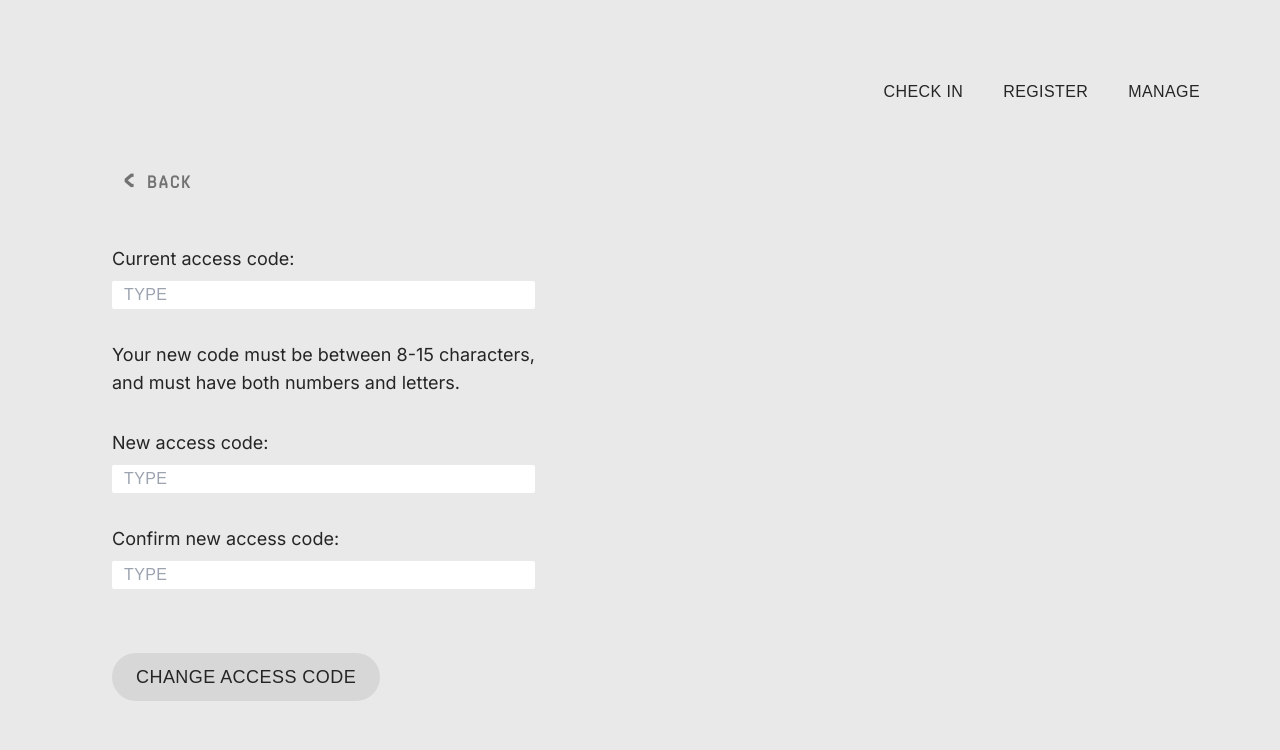
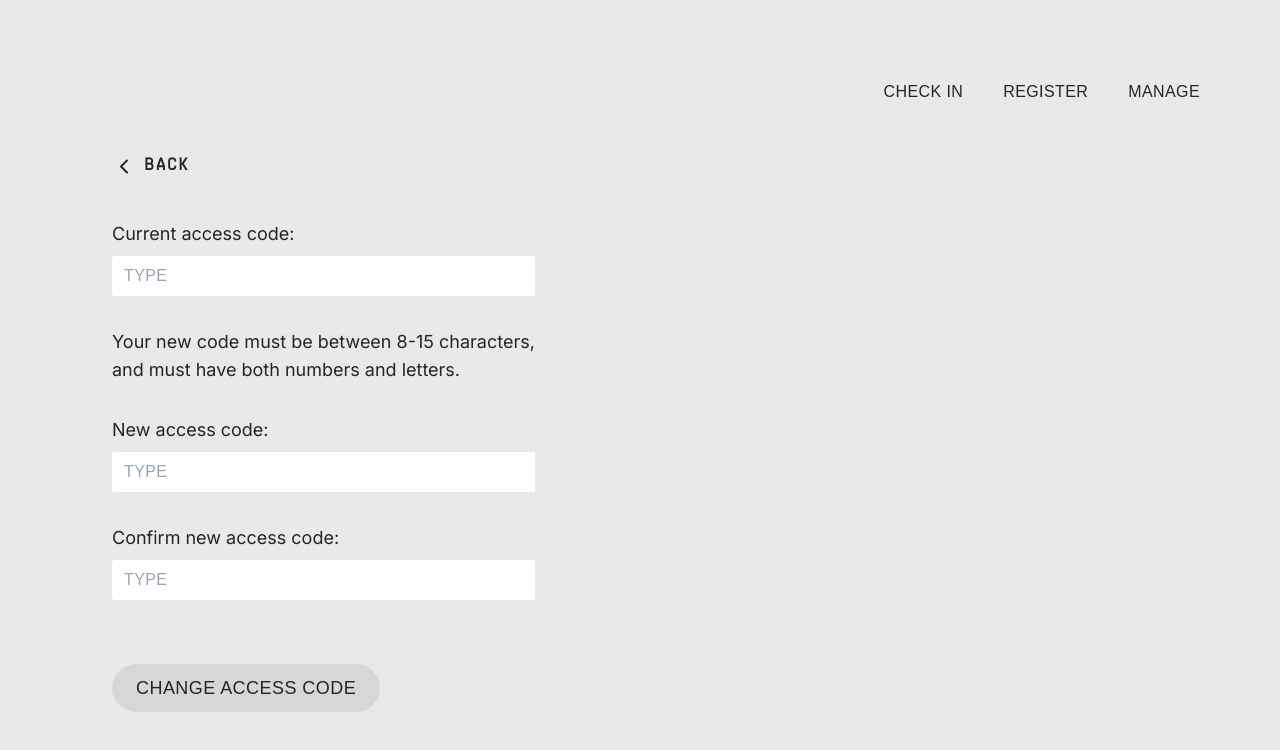
Before and after one commit to SFU-Blueprint/Pedals, a Next.js app in the folder src/: page /change-access in a window 1280 px wide. Shown: the top 750 px of the page. Built offline with nearby package versions, Linux system fonts and the light colour scheme; a web font is replaced by a local one.

Commit message:
Fix: corrected back button image and input field styling

```diff
--- a/src/app/(ui)/(manager)/change-access/page.tsx
+++ b/src/app/(ui)/(manager)/change-access/page.tsx
@@ -1,6 +1,9 @@
 "use client";
 
 import Link from "next/link";
+import Image from "next/image";
+import React from "react";
+import Vector from "./image/chevron-left.svg";
 
 export default function ChangeAccessPage() {
   return (
@@ -8,16 +11,21 @@ export default function ChangeAccessPage() {
       <div className="flex h-full w-fit flex-col justify-center gap-8 pl-28 pt-16">
         <div className="flex flex-col">
           <Link
-            className="mb-2 flex items-center text-lg font-medium text-pedals-darkgrey hover:text-pedals-yellow"
-            href="/manage"
+            className="group mb-2 flex items-center text-lg font-medium text-pedals-black hover:text-black hover:font-bold"
+            href="/manage/shift"
           >
-            <span className="mb-[0.425rem] ml-2 mr-2 text-3xl">&lt;</span> BACK
+            <Image
+              src={Vector}
+              alt="Back"
+              className=""
+            />
+            <span className="ml-2 group-hover:text-black">BACK</span>
           </Link>
         </div>
 
         <div className="flex flex-col gap-2">
           <p>Current access code:</p>
-          <input className="rounded-sm px-3 py-0.5" placeholder="TYPE" />
+          <input className="grow" placeholder="TYPE" type="text" />
         </div>
 
         <div className="flex flex-col">
@@ -27,12 +35,12 @@ export default function ChangeAccessPage() {
 
         <div className="flex flex-col gap-2">
           <p>New access code:</p>
-          <input className="rounded-sm px-3 py-0.5" placeholder="TYPE" />
+          <input className="grow" placeholder="TYPE" type="text" />
         </div>
 
         <div className="flex flex-col gap-2">
           <p>Confirm new access code:</p>
-          <input className="rounded-sm px-3 py-0.5" placeholder="TYPE" />
+          <input className="grow" placeholder="TYPE" type="text" />
         </div>
 
         <div className="mt-8">
```
Also changed, not shown: src/app/(ui)/(manager)/change-access/image/chevron-left.svg (added).
